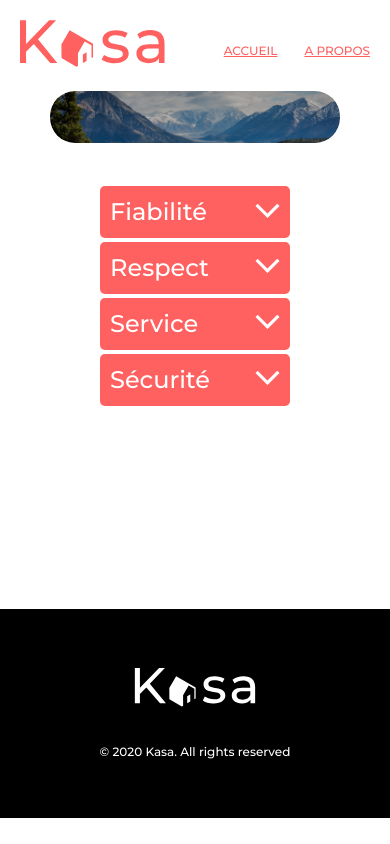
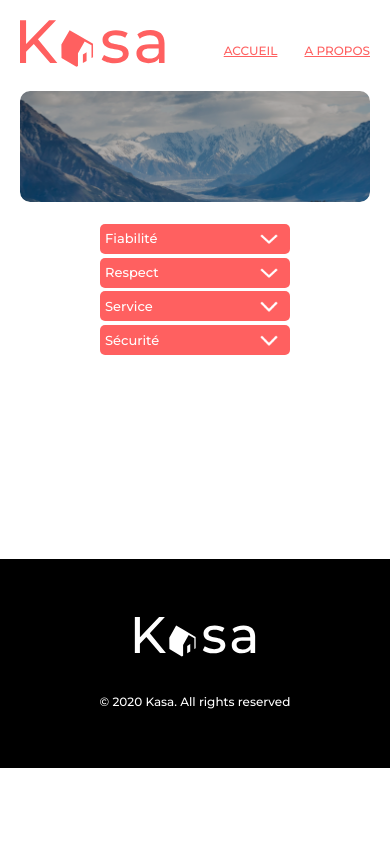
Before and after one commit to SABRI544/kasa, a React (Create React App) app: page /about in a window 390 px wide. Built offline with nearby package versions, Linux system fonts and the light colour scheme.

Commit message:
fin css page logement

```diff
--- a/src/pages/Default404.js
+++ b/src/pages/Default404.js
@@ -7,7 +7,7 @@ const Default404 = () => {
       <Header />
       <section className="page-non-trouvée">
         <h1>404</h1>
-        <p>Oups! La page que vous demandez n'existe pas.</p>
+        <h2>Oups! La page que vous demandez n'existe pas.</h2>
         <NavLink to="/" className="lien">
           Retourner sur la page d'accueil
         </NavLink>
--- a/src/styles/components/banner.css
+++ b/src/styles/components/banner.css
@@ -9,13 +9,10 @@
   border-radius: 25px;
   overflow: hidden;
   z-index: 1;
-  margin-right: 50px;
-  margin-left: 50px;
-  margin-bottom: 43px;
+  margin: 0 100px 43px 100px;
 }
 .bannersection img {
   object-fit: cover;
-
   width: 100%;
   mix-blend-mode: darken;
   border-radius: 25px;
@@ -24,12 +21,34 @@
 .bannersection h1 {
   position: absolute;
   color: white;
-
   font-style: normal;
   font-weight: 500;
   font-size: 48px;
   line-height: 142.6%;
-
   display: flex;
   align-items: flex-end;
 }
+@media screen and (max-width: 980px) {
+  .bannersection h1 {
+    font-size: 24px;
+    line-height: 24px;
+    text-align: left;
+  }
+}
+@media screen and (max-width: 694px) {
+  .bannersection h1 {
+    font-size: 24px;
+    line-height: 24px;
+    text-align: left;
+    padding: 31px 102px 32px 36px;
+  }
+  .bannersection {
+    margin: 0 20px 22px 20px;
+    border-radius: 10px;
+  }
+  .bannersection img {
+    border-radius: 10px;
+    height: 111px;
+    object-position: bottom center;
+  }
+}
--- a/src/styles/components/caroussel.css
+++ b/src/styles/components/caroussel.css
@@ -1,5 +1,4 @@
 .galerie {
-  max-width: 1240px;
   position: relative;
   margin: 0 100px 0 100px;
 }
@@ -64,4 +63,7 @@
   .nbtext {
     display: none;
   }
+  .galerieimg {
+    border-radius: 10px;
+  }
 }
--- a/src/styles/components/default404.css
+++ b/src/styles/components/default404.css
@@ -4,48 +4,61 @@
   align-items: center;
 }
 
-p {
-  font-family: "Montserrat";
+.page-non-trouvée h2 {
   font-style: normal;
   font-weight: 500;
   font-size: 36px;
-  line-height: 142.6%;
-  /* or 51px */
-
-  display: flex;
-  align-items: flex-end;
-  justify-content: center;
-
+  line-height: 51px;
   color: #ff6060;
+  text-align: center;
 }
 .lien {
-  font-family: "Montserrat";
   font-style: normal;
   font-weight: 500;
   font-size: 18px;
-  line-height: 142.6%;
-  /* identical to box height, or 26px */
+  line-height: 26px;
 
-  display: flex;
-  align-items: flex-end;
   text-decoration-line: underline;
+  color: #ff6060;
+  position: relative;
+  top: 100px;
+}
+
+h1 {
+  font-style: normal;
+  font-weight: 700;
+  font-size: 288px;
+  line-height: 411px;
+
+  text-align: center;
 
   color: #ff6060;
 }
 
-h1 {
-  margin: 0;
-  font-family: "Montserrat";
-  font-style: normal;
-  font-weight: 700;
-  font-size: 288px;
-  line-height: 142.6%;
-  /* or 411px */
+@media screen and (max-width: 694px) {
+  .page-non-trouvée {
+    margin-top: 190px;
+  }
+  .page-non-trouvée h1 {
+    font-size: 96px;
+    line-height: 137px;
 
-  display: flex;
-  align-items: center;
-  text-align: center;
-  justify-content: center;
-
-  color: #ff6060;
+    display: flex;
+    align-items: center;
+    text-align: center;
+  }
+  .page-non-trouvée h2 {
+    font-size: 18px;
+    font-weight: 500;
+    line-height: 26px;
+    margin-top: 11px;
+    text-align: center;
+  }
+  .lien {
+    font-size: 14px;
+    font-weight: 500;
+    line-height: 20px;
+    margin-top: 133px;
+    text-align: left;
+  }
 }
--- a/src/styles/components/dropdown.css
+++ b/src/styles/components/dropdown.css
@@ -20,10 +20,10 @@
   border-radius: 5px;
   font-style: normal;
   font-weight: 400;
-  font-size: 24px;
-  line-height: 142.6%;
+  font-size: 18px;
+  line-height: 25.67px;
   color: #ff6060;
-  padding: 20px;
+  padding: 40px 12px 53px 20px;
   min-height: 249px;
 }
 .icone {
@@ -35,9 +35,32 @@
   font-weight: 500;
   font-size: 24px;
   line-height: 142.6%;
-
   display: flex;
   align-items: center;
-
   color: #ffffff;
 }
+
+@media screen and (max-width: 694px) {
+  .titre h2 {
+    font-size: 13px;
+    font-weight: 500;
+    line-height: 19px;
+    text-align: left;
+  }
+  .show {
+    font-size: 12px;
+    font-weight: 400;
+    line-height: 17px;
+    text-align: left;
+    min-height: 144px;
+    padding: 23px 6.91px 1.3px 11.51px;
+  }
+  .titre img {
+    height: 70%;
+    width: 70%;
+  }
+  .titre {
+    height: 29.93px;
+    padding: 5px;
+  }
+}
--- a/src/styles/components/header.css
+++ b/src/styles/components/header.css
@@ -2,7 +2,6 @@
   display: flex;
   justify-content: space-between;
   align-items: center;
-  max-width: 1240px;
   margin: 0 100px 0 100px;
 }
 .navigation {
--- a/src/styles/components/locationPage.css
+++ b/src/styles/components/locationPage.css
@@ -1,19 +1,15 @@
 .containerdropdown {
   display: flex;
-
   justify-content: center;
-
   gap: 5%;
   margin: 24px 100px 24px 100px;
 }
 .description {
   width: 50%;
-
   margin-bottom: 200px;
 }
 .equipements {
   width: 50%;
-
   margin-bottom: 200px;
 }
 
@@ -54,18 +50,12 @@
   color: #ff6060;
   margin: 5px;
   font-size: 18px;
-
   line-height: 26px;
-
   text-align: right;
 }
 .infodroite img {
   width: 64px;
-
   border-radius: 50%;
-}
-.fiche {
-  max-width: 1440px;
 }
 
 @media screen and (max-width: 980px) {
@@ -86,6 +76,7 @@
   .infotitre h2 {
     font-size: 14px;
     line-height: 20px;
+    margin-bottom: 12px;
   }
   .infotitre {
     display: flex;
@@ -94,7 +85,39 @@
   }
 
   .info {
-    margin-top: 0px;
+    margin: 15px 20px 0px 20px;
     flex-direction: column;
   }
+
+  .infodroite {
+    display: flex;
+    flex-direction: row-reverse;
+    justify-content: space-between;
+    margin: 0px;
+  }
+  .infodroite .host {
+    margin-top: 15px;
+    margin-bottom: 16.5px;
+  }
+  .infodroite img {
+    width: 32px;
+    border-radius: 50%;
+  }
+  .infodroite p {
+    font-size: 12px;
+    line-height: 17px;
+  }
+  .containerdropdown {
+    flex-direction: column;
+    align-items: center;
+    margin: 0px 20px 0px 20px;
+  }
+  .description {
+    width: 100%;
+    margin-bottom: 20px;
+  }
+  .equipements {
+    width: 100%;
+    margin-bottom: 20px;
+  }
 }
--- a/src/styles/components/logements.css
+++ b/src/styles/components/logements.css
@@ -4,11 +4,9 @@
   display: flex;
   flex-wrap: wrap;
   justify-content: center;
-  gap: 60px;
+  gap: 50px;
   padding: 56px 50px;
-  margin-right: 50px;
-  margin-left: 50px;
-  margin-bottom: 43px;
+  margin: 0 100px 0 100px;
 }
 
 .card {
@@ -29,21 +27,27 @@
   border-radius: 10px;
 }
 h3 {
-  font-family: "Montserrat";
   font-style: normal;
   font-weight: 500;
   font-size: 18px;
   line-height: 142.6%;
-  /* or 26px */
-
   display: flex;
   align-items: flex-end;
-
   color: #ffffff;
-
   position: absolute;
   left: 5.88%;
   right: 5.88%;
   top: 78.82%;
   bottom: 5.88%;
 }
+@media screen and (max-width: 694px) {
+  .logements {
+    margin: 0 20px 0 20px;
+    padding: 0;
+  }
+  .card,
+  .card img {
+    height: 335px;
+    width: 255px;
+  }
+}
--- a/src/styles/components/rating.css
+++ b/src/styles/components/rating.css
@@ -9,3 +9,13 @@
   width: 30px;
   margin-right: 5px;
 }
+
+@media screen and (max-width: 694px) {
+  .avis {
+    margin-top: 27px;
+  }
+  .avis img {
+    height: 15px;
+    width: 15px;
+  }
+}
--- a/src/styles/components/tag.css
+++ b/src/styles/components/tag.css
@@ -7,7 +7,7 @@
   border-radius: 10px;
   margin-right: 5px;
   height: 25px;
-  padding: 5px 20px 5px;
+  padding: 10px 20px 10px;
   display: flex;
   width: max-content;
   align-items: center;
@@ -20,3 +20,18 @@ p {
   font-size: 14px;
   text-align: center;
 }
+@media screen and (max-width: 694px) {
+  .tag {
+    height: 18px;
+    border-radius: 5px;
+  }
+  p {
+    font-size: 10px;
+    line-height: 14px;
+    font-size: 10px;
+    line-height: 14px;
+  }
+  .tags {
+    width: max-content;
+  }
+}
```
